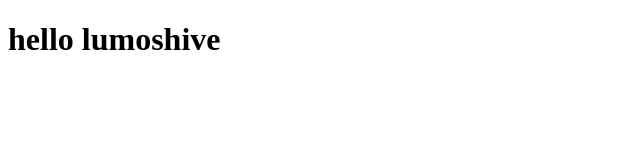
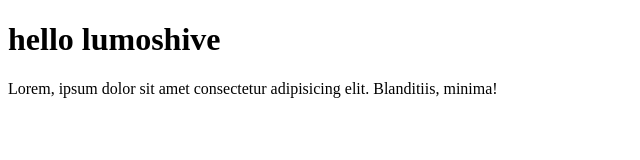
Before and after one commit to lumoshive-academy/belajar-version-control, a plain HTML site: page index.html in a window 1280 px wide. Shown: the whole page, without its empty margins (0-640 px from the left). Drawn offline with Linux system fonts and the light colour scheme.

Commit message:
second update index html

```diff
--- a/index.html
+++ b/index.html
@@ -7,5 +7,6 @@
 </head>
 <body>
     <h1>hello lumoshive</h1>
+    <p>Lorem, ipsum dolor sit amet consectetur adipisicing elit. Blanditiis, minima!</p>
 </body>
 </html>
```
